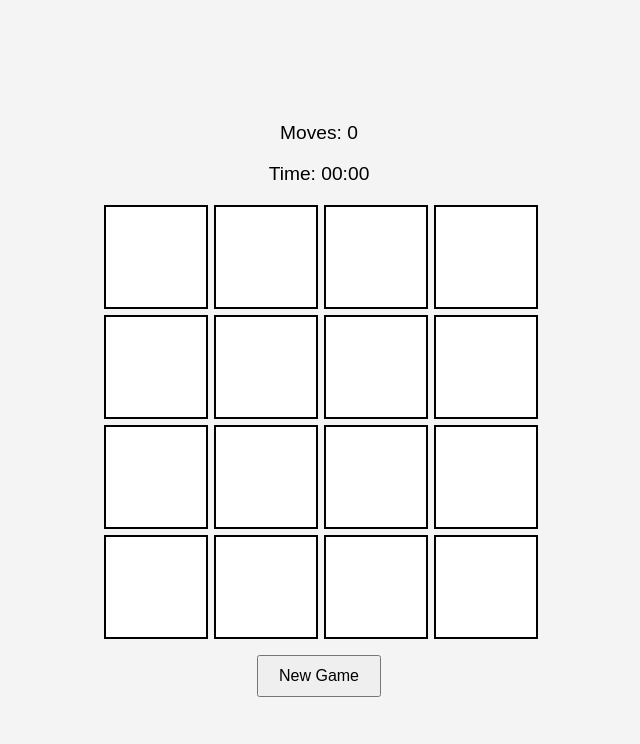
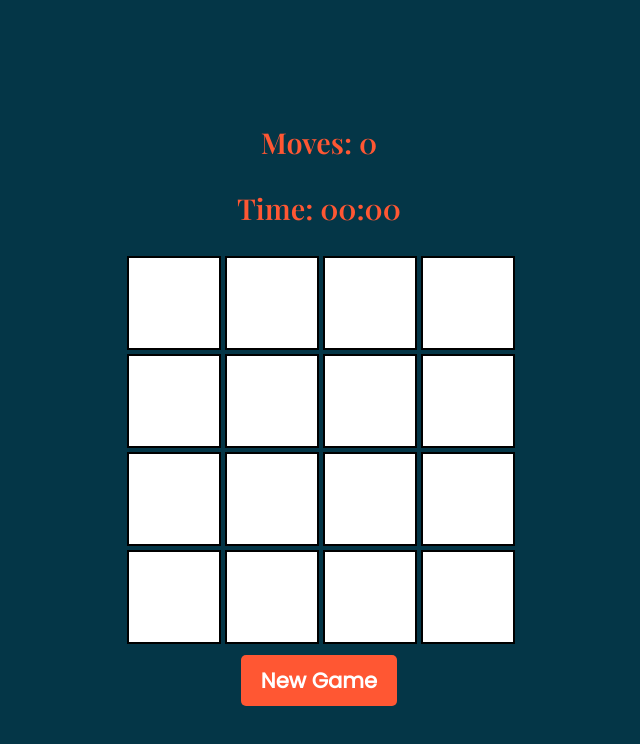
Before and after one commit to rohanunde04/MemoryCardGame, a plain HTML site: page index.html in a window 1280 px wide. Shown: the whole page, without its empty margins (321-961 px from the left). Drawn offline with nearby package versions, Linux system fonts and the light colour scheme.

Commit message:
New changes

```diff
--- a/styles.css
+++ b/styles.css
@@ -1,11 +1,15 @@
+@import url('https://fonts.googleapis.com/css2?family=Poppins:wght@400&family=Playfair+Display:wght@600&display=swap');
+
 body {
-    font-family: Arial, sans-serif;
+    font-family: 'Poppins', sans-serif; /* Modern and stylish font */
     display: flex;
     justify-content: center;
     align-items: center;
     height: 100vh;
-    background-color: #f4f4f4;
+    background-color: #043647; /* Dark Blue-Green */
+    color: #b3c9de; /* Light Blue */
     margin: 0;
+    font-size: 1.2em; /* Slightly smaller default font size */
 }
 
 .game-container {
@@ -13,27 +17,31 @@ body {
 }
 
 .game-info {
-    margin-bottom: 20px;
-    font-size: 1.2em;
+    color: #ff5733; /* Vibrant Orange */
+    font-size: 1.5em; /* Slightly smaller than before */
+    font-weight: bold;
+    font-family: 'Playfair Display', serif; /* Elegant font */
 }
 
 .card-grid {
     display: grid;
-    grid-template-columns: repeat(4, 100px);
-    grid-template-rows: repeat(4, 100px);
-    gap: 10px;
+    grid-template-columns: repeat(4, 90px); /* Reduced card size */
+    grid-template-rows: repeat(4, 90px);
+    gap: 8px;
     justify-content: center;
 }
 
 .card {
-    width: 100px;
-    height: 100px;
+    width: 90px; /* Slightly smaller */
+    height: 90px;
     background-color: #fff;
     border: 2px solid #000;
     display: flex;
     justify-content: center;
     align-items: center;
-    font-size: 2em;
+    font-size: 2em; /* Smaller text on cards */
+    font-family: 'Poppins', sans-serif;
+    font-weight: bold;
     cursor: pointer;
 }
 
@@ -42,8 +50,19 @@ body {
 }
 
 button {
-    margin-top: 20px;
+    margin-top: 15px;
     padding: 10px 20px;
-    font-size: 1em;
+    font-size: 1.1em; /* Slightly smaller */
+    font-family: 'Poppins', sans-serif;
+    font-weight: bold;
+    background-color: #ff5733; /* Orange */
+    color: white;
+    border: none;
+    border-radius: 5px;
     cursor: pointer;
+    transition: 0.3s;
 }
+
+button:hover {
+    background-color: #e64a2e; /* Darker orange on hover */
+}
```
